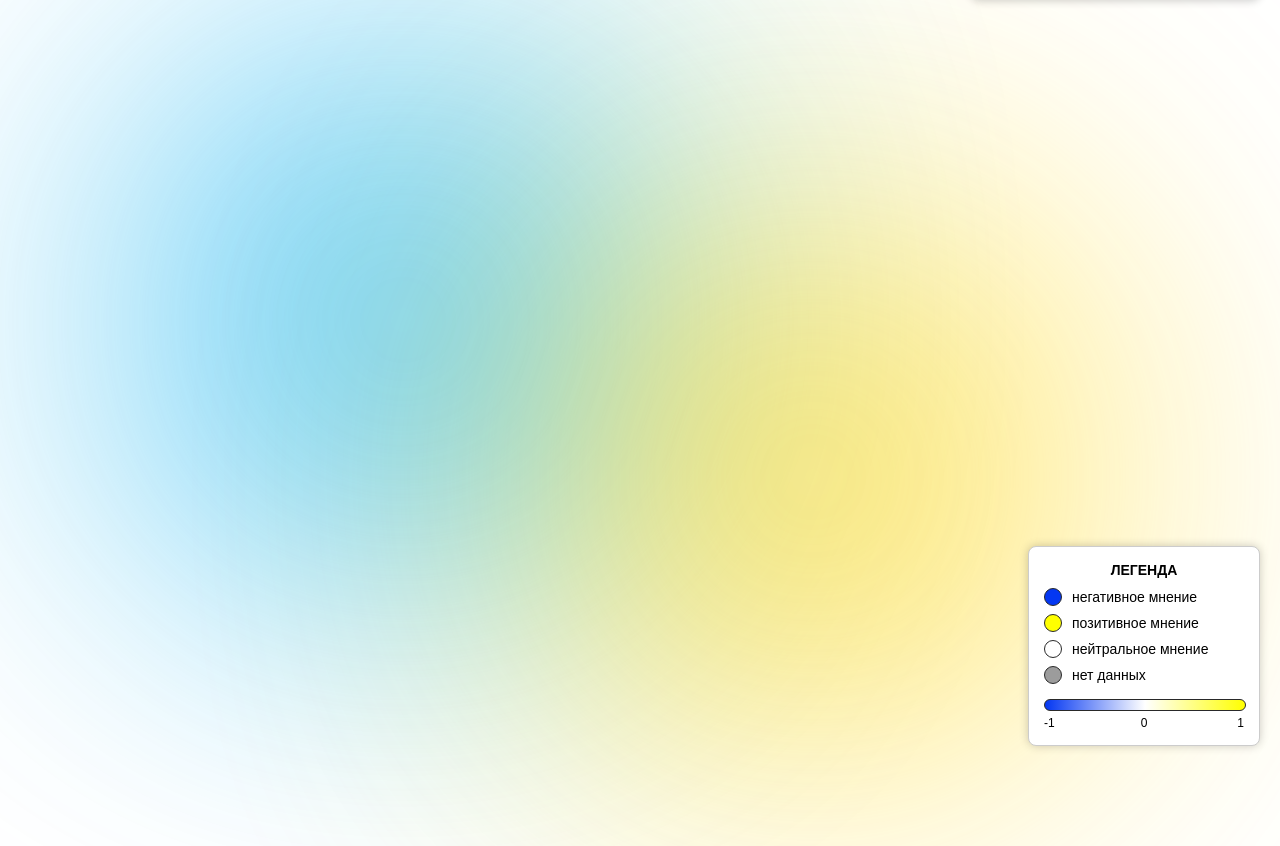
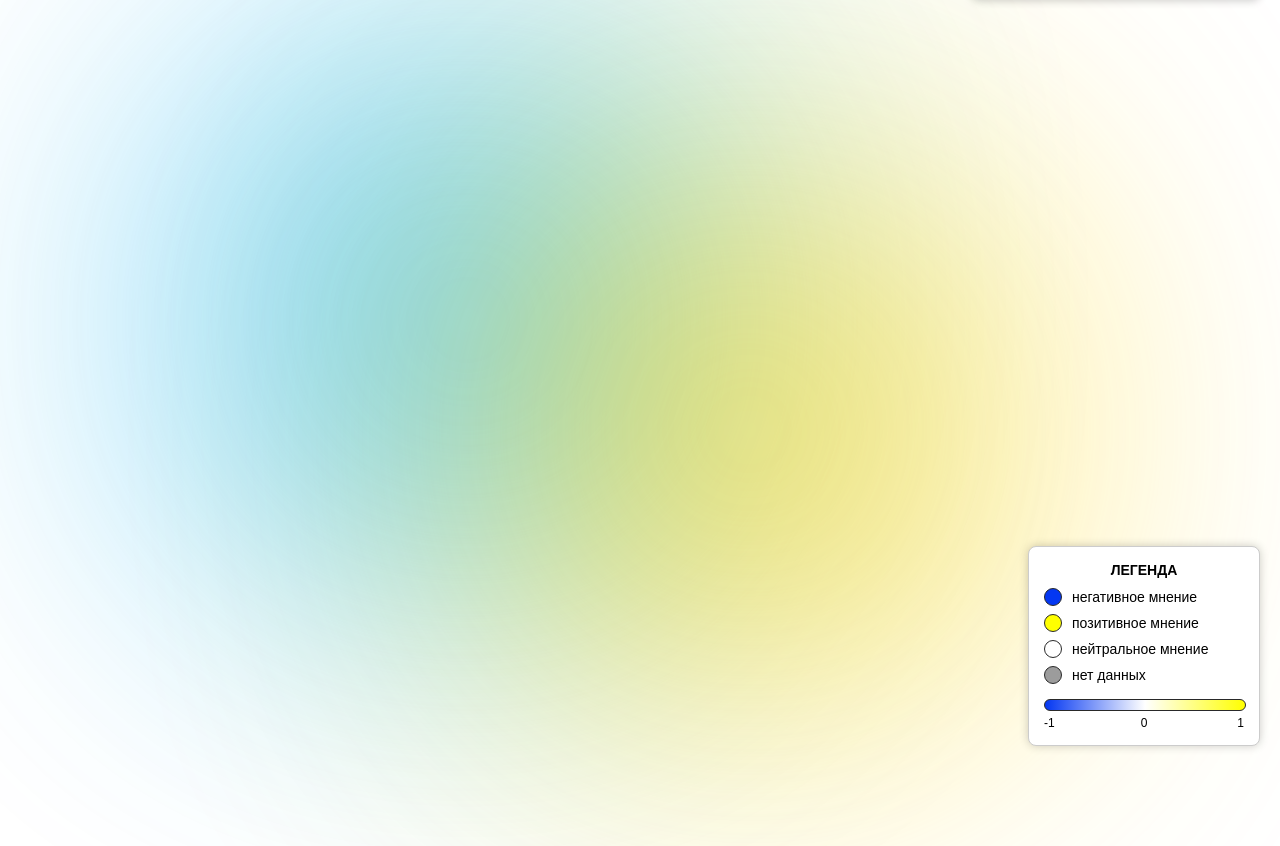
Before and after one commit to alwaysintilte/tweets, a plain HTML site: page src/main/resources/static/index.html in a window 1280 px wide. Shown: the part 96-942 px from the top of the page. Drawn offline with Linux system fonts and the light colour scheme; no server answers.

Commit message:
Update style.css
лялялялялял4

```diff
--- a/src/main/resources/static/styles/style.css
+++ b/src/main/resources/static/styles/style.css
@@ -34,13 +34,13 @@ body::before, body::after {
 body::before {
     background: rgba(0, 173, 239, 0.85);
     top: 15%;
-    left: 10%;
+    left: 15%;
 }
 
 body::after {
     background: rgba(255, 214, 10, 0.85);
-    bottom: 10%;
-    right: 15%;
+    bottom: 15%;
+    right: 20%;
 }
 
 .choose-group {
```
